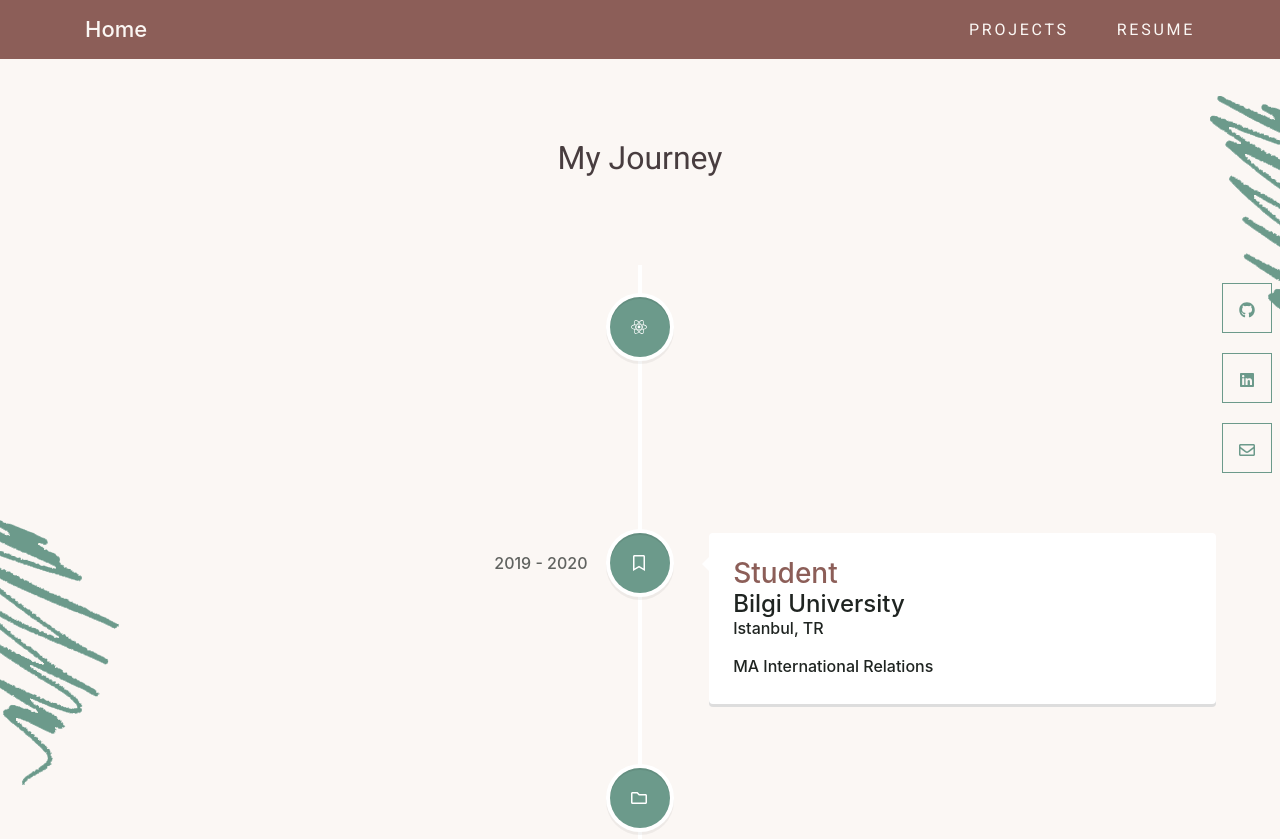
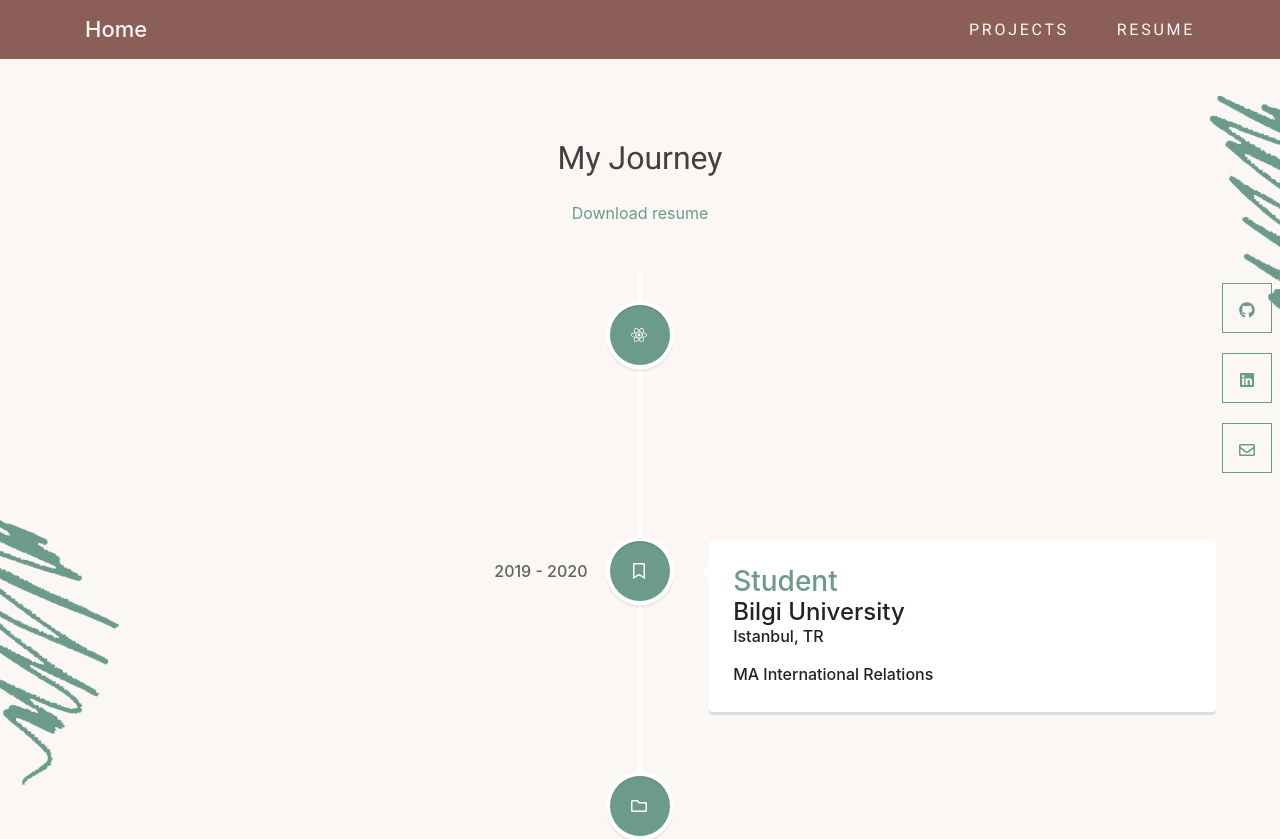
Before and after one commit to jennethydyrova/my-portfolio, a React (Create React App) app: page /resume in a window 1280 px wide. Shown: the top 839 px of the page. Built offline with nearby package versions, Linux system fonts and the light colour scheme.

Commit message:
add resume to resume page

```diff
--- a/src/containers/ResumePage/index.js
+++ b/src/containers/ResumePage/index.js
@@ -8,6 +8,7 @@ import { faBookmark, faFolder } from "@fortawesome/free-regular-svg-icons";
 import { faReact } from "@fortawesome/free-brands-svg-icons";
 import greenyLine2 from "../../components/HomeMainInfo/images/greenyLine2.png";
 import greenyLine from "../../components/HomeMainInfo/images/greenyLine.png";
+import jennetResume from "../../components/HomeMainInfo/file/jennetResume.pdf";
 import "./index.scss";
 
 const ResumePage = () => {
@@ -18,7 +19,17 @@ const ResumePage = () => {
         <img src={greenyLine} alt="Greeny line" className="greenyLine" />
       </div>
       <div className="resumePage">
-        <h2>My Journey</h2>
+        <div className="resumeHeader">
+          <div>
+            <h2>My Journey</h2>
+          </div>
+          <div>
+            <a href={jennetResume} target="_blank" className="resumePdf">
+              Download resume
+            </a>
+          </div>
+        </div>
+
         <VerticalTimeline>
           <VerticalTimelineElement
             className="vertical-timeline-element--work resumeCard "
--- a/src/containers/ResumePage/index.scss
+++ b/src/containers/ResumePage/index.scss
@@ -18,16 +18,25 @@
 .resumePage {
   height: 100%;
 
-  h2 {
-    font-family: $mainFontFamily;
-    color: #483d3f;
-    text-align: center;
-    padding: 5rem 0;
-    font-weight: 550;
+  .resumeHeader {
+    display: flex;
+    flex-direction: column;
+    align-items: center;
+    padding-bottom: 3rem;
+    h2 {
+      font-family: $mainFontFamily;
+      color: #483d3f;
+      padding: 5rem 0 1rem 0;
+      font-weight: 550;
+    }
+    .resumePdf {
+      padding-bottom: 7rem;
+      color: #6c9a8b;
+    }
   }
 
   h3 {
-    color: #8c5e58;
+    color: #6c9a8b;
   }
 }
 
```
